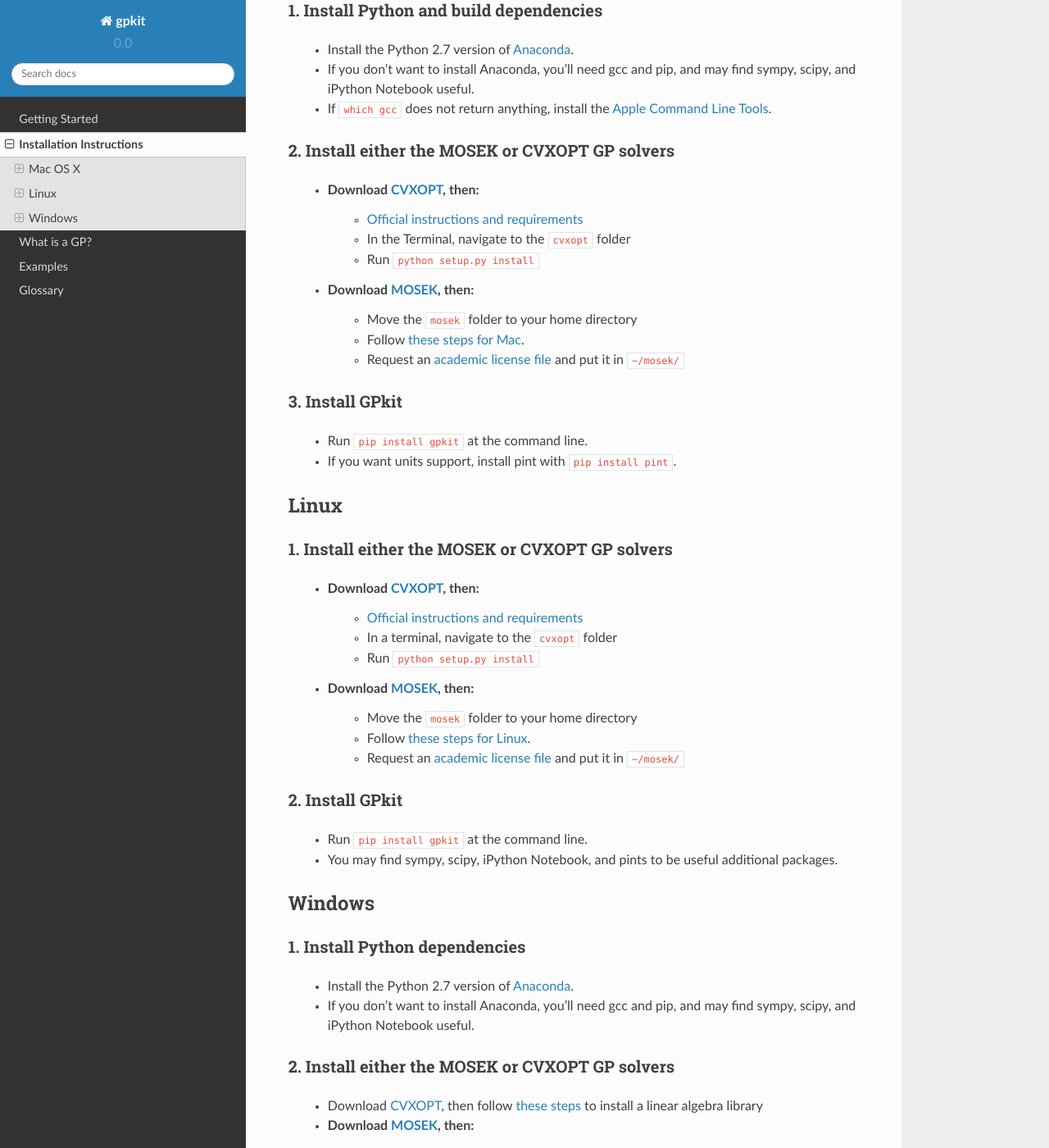
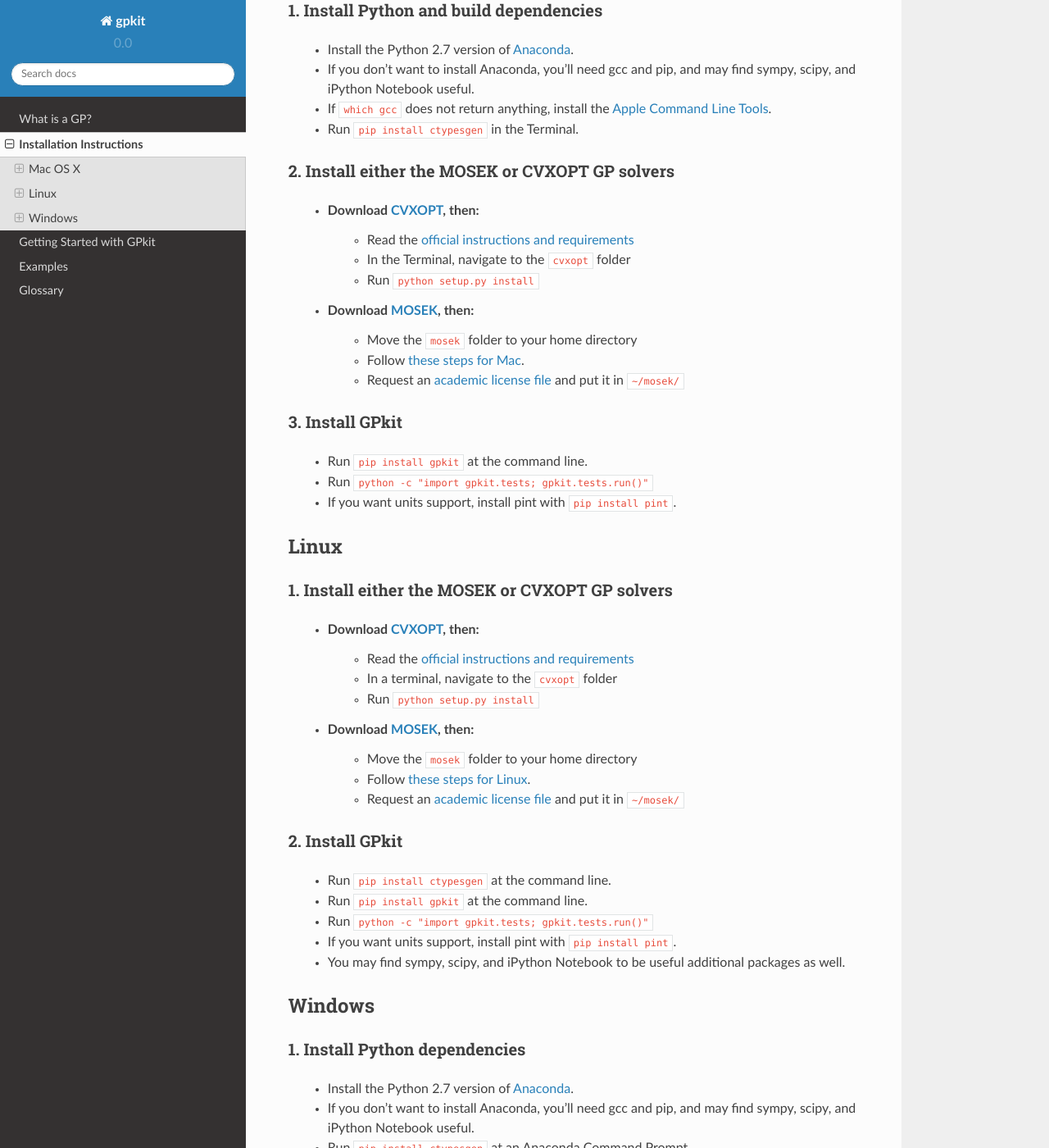
Before and after one commit to convexengineering/gpkit, a Sphinx documentation site: the page built from docs/source/installation.rst, in a window 1280 px wide and 1400 px high, scrolled down 265 px. Shown: the whole window at 82% size. Built offline with Sphinx 7.4.7 and the Read the Docs theme 2.0.0, drawn with Linux system fonts in a browser that asks for light colours; pages that are not in the unit, such as notebooks, are missing from menus; some of the changed text lies outside the part shown.

```diff
--- a/docs/source/gettingstarted.rst
+++ b/docs/source/gettingstarted.rst
@@ -1,5 +1,5 @@
-Getting Started
-***************
+Getting Started with GPkit
+**************************
 
 GPkit is a Python package. We assume basic familiarity with Python. If you are new to Python take a look at `Learn Python <http://www.learnpython.org>`_.
 
--- a/docs/source/index.rst
+++ b/docs/source/index.rst
@@ -15,8 +15,8 @@ Table of contents
     .. toctree::
        :maxdepth: 2
 
+       whatisagp
+       installation
        gettingstarted
-       installation
-       whatisagp
        examples
        glossary
--- a/docs/source/installation.rst
+++ b/docs/source/installation.rst
@@ -11,13 +11,14 @@ Mac OS X
   - Install the Python 2.7 version of `Anaconda <http://continuum.io/downloads>`_.
   - If you don't want to install Anaconda, you'll need gcc and pip, and may find sympy, scipy, and iPython Notebook useful.
   - If ``which gcc`` does not return anything, install the `Apple Command Line Tools <https://developer.apple.com/downloads/index.action?=command%20line%20tools>`_.
+  - Run ``pip install ctypesgen`` in the Terminal.
 
 
 2. Install either the MOSEK or CVXOPT GP solvers
 ++++++++++++++++++++++++++++++++++++++++++++++++
 
   - Download `CVXOPT <http://cvxopt.org/download/index.html>`_, then:
-      - `Official instructions and requirements <http://cvxopt.org/install/index.html#standard-installation>`_
+      - Read the `official instructions and requirements <http://cvxopt.org/install/index.html#standard-installation>`_
       - In the Terminal, navigate to the ``cvxopt`` folder
       - Run ``python setup.py install``
 
@@ -30,6 +31,7 @@ Mac OS X
 3. Install GPkit
 ++++++++++++++++
   - Run ``pip install gpkit`` at the command line.
+  - Run ``python -c "import gpkit.tests; gpkit.tests.run()"``
   - If you want units support, install pint with ``pip install pint``.
 
 
@@ -41,7 +43,7 @@ Linux
 ++++++++++++++++++++++++++++++++++++++++++++++++
 
   - Download `CVXOPT <http://cvxopt.org/download/index.html>`_, then:
-      - `Official instructions and requirements <http://cvxopt.org/install/index.html#standard-installation>`_
+      - Read the `official instructions and requirements`_
       - In a terminal, navigate to the ``cvxopt`` folder
       - Run ``python setup.py install``
 
@@ -53,8 +55,11 @@ Linux
 
 2. Install GPkit
 ++++++++++++++++
+  - Run ``pip install ctypesgen`` at the command line.
   - Run ``pip install gpkit`` at the command line.
-  - You may find sympy, scipy, iPython Notebook, and pints to be useful additional packages.
+  - Run ``python -c "import gpkit.tests; gpkit.tests.run()"``
+  - If you want units support, install pint with ``pip install pint``.
+  - You may find sympy, scipy, and iPython Notebook to be useful additional packages as well.
 
 
 
@@ -66,6 +71,7 @@ Windows
 ++++++++++++++++++++++++++++++
   - Install the Python 2.7 version of `Anaconda <http://continuum.io/downloads>`_.
   - If you don't want to install Anaconda, you'll need gcc and pip, and may find sympy, scipy, and iPython Notebook useful.
+  - Run ``pip install ctypesgen`` at an Anaconda Command Prompt.
 
 
 2. Install either the MOSEK or CVXOPT GP solvers
@@ -81,4 +87,5 @@ Windows
 3. Install GPkit
 ++++++++++++++++
   - Run ``pip install gpkit`` at an Anaconda Command Prompt.
+  - Run ``python -c "import gpkit.tests; gpkit.tests.run()"``
   - If you want units support, install pint with ``pip install pint``.
```
Also changed, not shown: other parts of docs/source/index.rst (+1 -1 lines), other parts of docs/source/installation.rst (+1 -1 lines), gpkit/__init__.py (+8 -4 lines), setup.py (+6 -5 lines), 4 other files.
